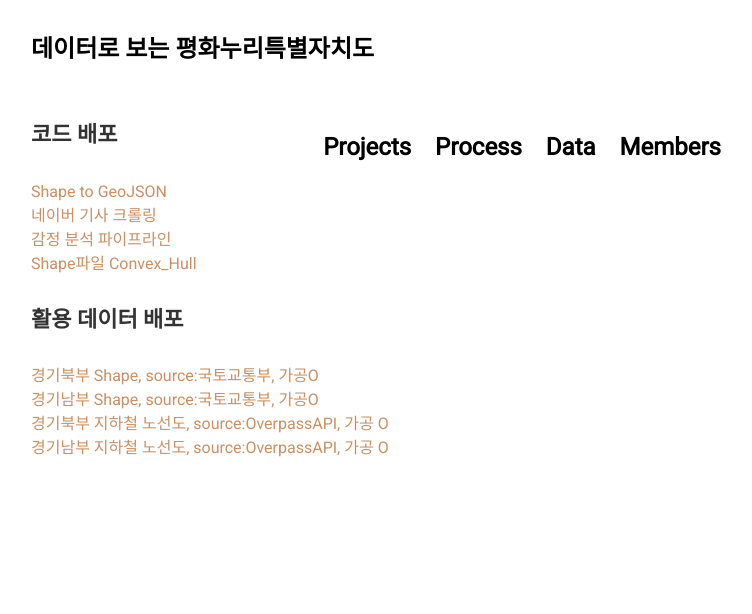
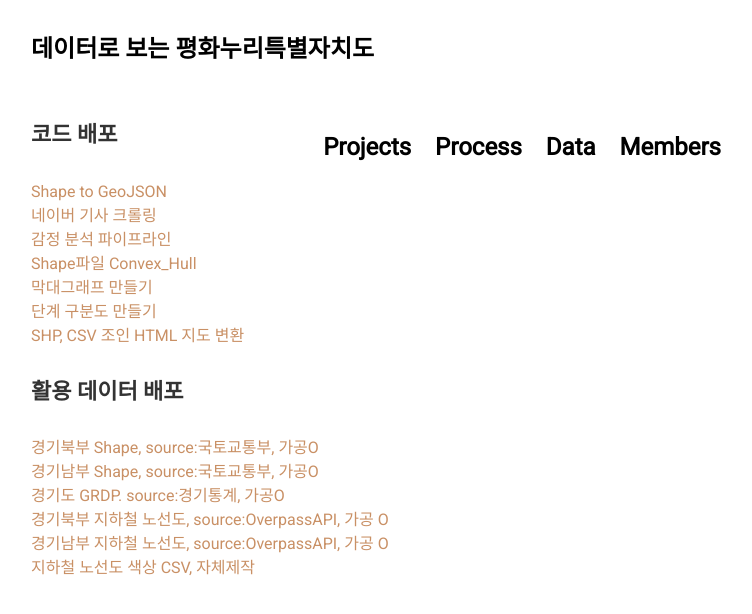
Before and after one commit to jinuew/SICM2002-6, a Jekyll site: the page built from pages/about.md, in a window 1280 px wide. Shown: the top 614 px of the page, without its empty margins (264-1016 px from the left). Built offline with Jekyll 4.4.1, drawn with Linux system fonts in a browser that asks for light colours; nearby versions of some CDN libraries.

Commit message:
Update about.md

```diff
--- a/pages/about.md
+++ b/pages/about.md
@@ -9,11 +9,17 @@ permalink: /about
 [Shape to GeoJSON](https://github.com/jinuew/sicm2002-6/blob/main/assets/Code/Shape_to_GeoJSON.ipynb)<br>
 [네이버 기사 크롤링](https://github.com/jinuew/sicm2002-6/blob/main/assets/Code/네이버기사 크롤링.ipynb)<br>
 [감정 분석 파이프라인](https://github.com/jinuew/sicm2002-6/blob/main/assets/Code/감정분석 코드.ipynb)<br>
-[Shape파일 Convex_Hull](https://github.com/jinuew/sicm2002-6/blob/main/assets/Code/Convex_Hull.ipynb)
+[Shape파일 Convex_Hull](https://github.com/jinuew/sicm2002-6/blob/main/assets/Code/Convex_Hull.ipynb)<br>
+[막대그래프 만들기](https://github.com/jinuew/sicm2002-6/blob/main/assets/Code/GRDP.ipynb)<br>
+[단계 구분도 만들기](https://github.com/jinuew/sicm2002-6/blob/main/assets/Code/GRDP단계구분.ipynb)<br>
+[SHP, CSV 조인](https://github.com/jinuew/sicm2002-6/blob/main/assets/Code/shp와csv조인.ipynb)
+[HTML 지도 변환](https://github.com/jinuew/sicm2002-6/blob/main/assets/Code/Geojson_to_html.ipynb)
 
 #### 활용 데이터 배포
 
 [경기북부 Shape, source:국토교통부, 가공O](https://github.com/jinuew/sicm2002-6/raw/main/assets/Data/경기북도4326.zip)<br>
 [경기남부 Shape, source:국토교통부, 가공O](https://github.com/jinuew/sicm2002-6/raw/main/assets/Data/경기남도4326.zip)<br>
+[경기도 GRDP. source:경기통계, 가공O](https://github.com/jinuew/sicm2002-6/raw/main/assets/Data/경기도GRDP.xlsx)<br>
 [경기북부 지하철 노선도, source:OverpassAPI, 가공 O](https://github.com/jinuew/sicm2002-6/raw/main/assets/Data/north_subway.geojson)<br>
 [경기남부 지하철 노선도, source:OverpassAPI, 가공 O](https://github.com/jinuew/sicm2002-6/raw/main/assets/Data/south_subway.geojson)<br>
+[지하철 노선도 색상 CSV, 자체제작](https://github.com/jinuew/sicm2002-6/raw/main/assets/Data/subway_color.csv)<br>
```
